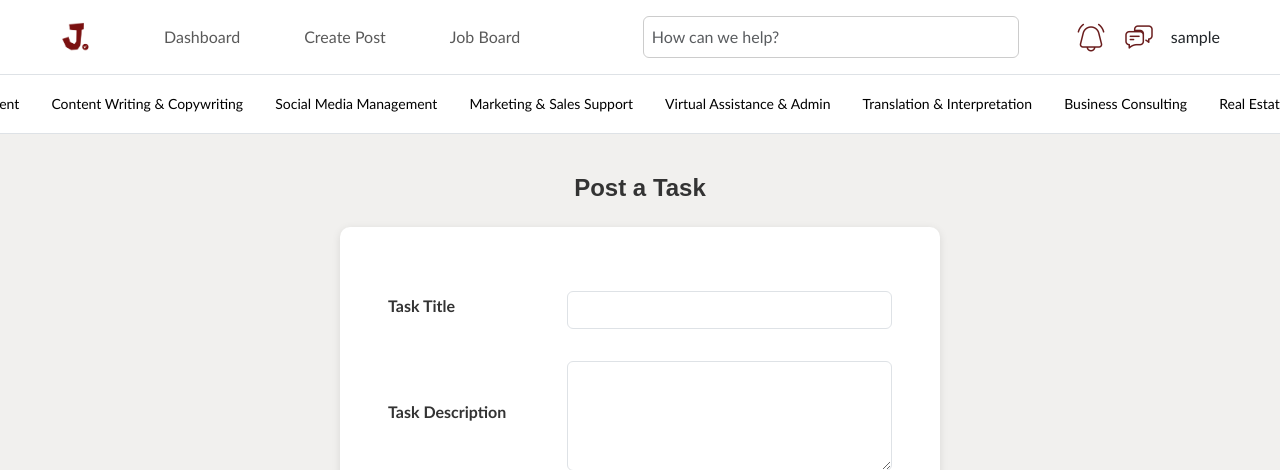
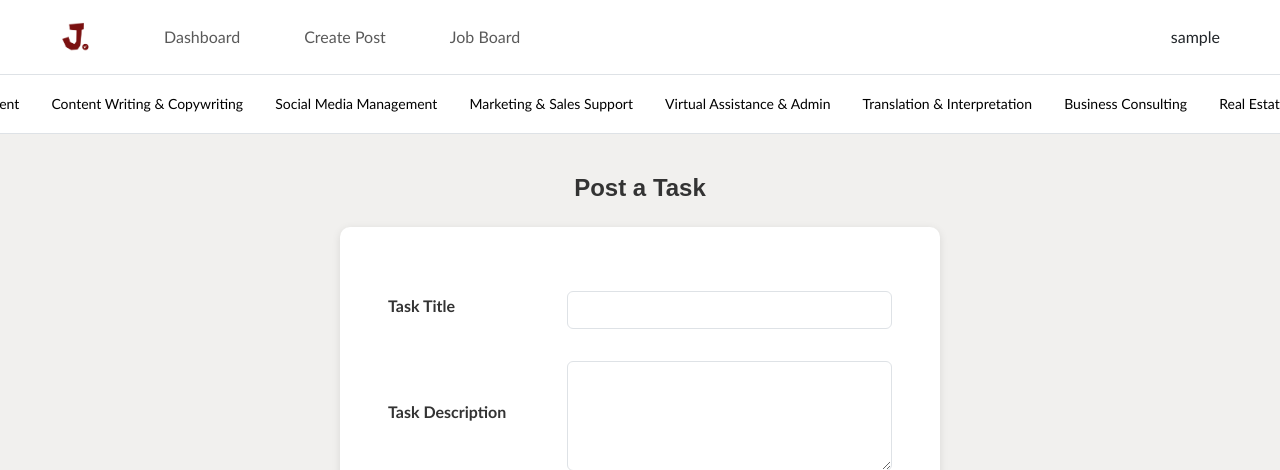
Before and after one commit to Gunslingahhh/JUMPA, a PHP site: page /php/createpost.php in a window 1280 px wide. Shown: the top 470 px of the page. Run offline with PHP 8.4, Linux system fonts and the light colour scheme; the visitor is signed in with stand-in values (Sample User, id 1).

Commit message:
Remove the search bar, message and notification button because it has no functionality yet

```diff
--- a/php/topnav.php
+++ b/php/topnav.php
@@ -46,13 +46,13 @@
                         </li> -->
                     </ul>
                     <!-- Search Bar -->
-                    <form class="d-flex nav-search-bar">
+                    <!-- <form class="d-flex nav-search-bar">
                         <input type="text" class="form-control me-2" name="search-bar" id="nav-search" placeholder="How can we help?">
-                    </form>
+                    </form> -->
                     <!-- Notifications, Messages, User Info -->
                     <div class="d-flex align-items-center gap-3">
-                        <img src="../assets/images/icons8-bell.png" alt="Notifications Icon" width="32" class="notifications-img">
-                        <img src="../assets/images/icons8-messages.png" alt="Messages Icon" width="32" class="messages-img">
+                        <!-- <img src="../assets/images/icons8-bell.png" alt="Notifications Icon" width="32" class="notifications-img">
+                        <img src="../assets/images/icons8-messages.png" alt="Messages Icon" width="32" class="messages-img"> -->
                         <div class="nav-item dropdown profile-dropdown">
                             <a class="nav-link dropdown-toggle" href="#" id="navbarDropdown" role="button" data-bs-toggle="dropdown" aria-expanded="false">
                                 <?php echo $_SESSION['username'];?>
```
